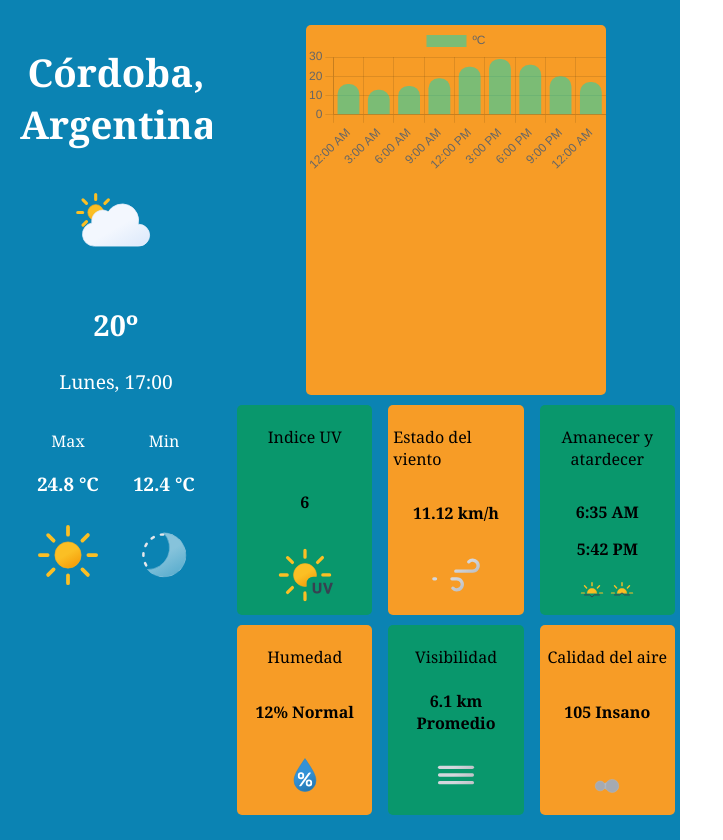
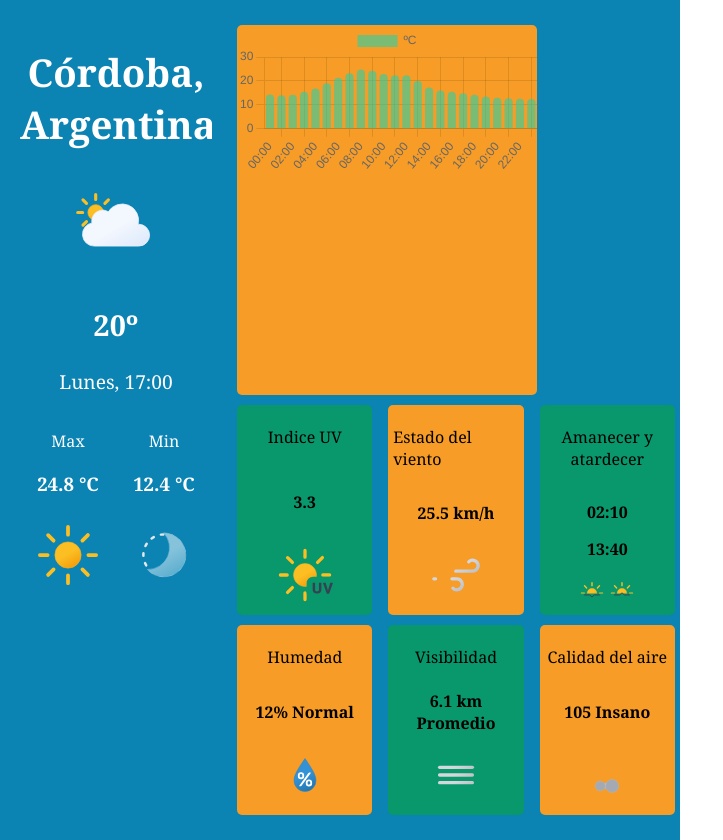
Before and after one commit to candeambi/Dashboard, a React (Create React App) app: page / in a window 1280 px wide. Shown: the whole page, without its empty margins (0-723 px from the left). Built offline with nearby package versions, Linux system fonts and the light colour scheme.

Commit message:
Agrego datos del json en algunos componentes

```diff
--- a/public/index.html
+++ b/public/index.html
@@ -24,7 +24,7 @@
       work correctly both with client-side routing and a non-root public URL.
       Learn how to configure a non-root public URL by running `npm run build`.
     -->
-    <title>React App</title>
+    <title>Dashboard</title>
   </head>
   <body>
     <noscript>You need to enable JavaScript to run this app.</noscript>
--- a/src/App.js
+++ b/src/App.js
@@ -7,9 +7,10 @@ import Wind from './componentes/Wind';
 import SunriseSunset from './componentes/SunriseSunset';
 import Humidity from './componentes/Humidity';
 import Visibility from './componentes/Visibility';
-import AirQuality from './componentes/AirQuality'
+import AirQuality from './componentes/AirQuality';
+import Data from './componentes/Data.json';
 
-
+/* Estilos*/
 const DashboardContainer = styled.div`
   display: grid;
   grid-template-columns: 30% 70%; /* Columna 1: 30%, Columna 2: 70% */
@@ -37,10 +38,9 @@ const Information = styled.div`
 `;
 
 const Graphic = styled.div`
-    height: 50%;
-    width: 100%;
+    height: 100%;
+    width: 200%;
     display: flex;
-    justify-content: center;
 `;
 
 const DetailsContainer = styled.div`
@@ -53,6 +53,7 @@ const DetailsContainer = styled.div`
 
 
 function App() {
+
   return (
     <DashboardContainer>
       <Temperature>
--- a/src/componentes/Hours.js
+++ b/src/componentes/Hours.js
@@ -1,5 +1,6 @@
 import React from 'react';
 import styled from 'styled-components';
+import Data from './Data.json';
 import { Bar } from "react-chartjs-2";
 import {
   Chart as ChartJS,
@@ -24,6 +25,7 @@ ChartJS.register(
   Filler
 );
 
+/*Estilos*/
 const Container = styled.div`
   background-color: rgb(247, 156, 38);
   border-radius: 5px;
@@ -32,15 +34,43 @@ const Container = styled.div`
 
 function Hours(){
 
-const horarios = ['12:00 AM', '3:00 AM', '6:00 AM', '9:00 AM', '12:00 PM', '3:00 PM', '6:00 PM', '9:00 PM', '12:00 AM'];
-const grados = [16, 13, 15, 19, 25, 29, 26, 20, 17];
+  /* Datos del JSON extraidos para el grafico*/
+  const temperaturaPorHora = [
+    { hora: String(Data.hourly.time[0] ).slice(-5), temperatura: Data.hourly.temperature_2m[0]},
+    { hora: String(Data.hourly.time[1] ).slice(-5), temperatura: Data.hourly.temperature_2m[1]},
+    { hora: String(Data.hourly.time[2] ).slice(-5), temperatura: Data.hourly.temperature_2m[2]},
+    { hora: String(Data.hourly.time[3] ).slice(-5), temperatura: Data.hourly.temperature_2m[3]},
+    { hora: String(Data.hourly.time[4] ).slice(-5), temperatura: Data.hourly.temperature_2m[4]},
+    { hora: String(Data.hourly.time[5] ).slice(-5), temperatura: Data.hourly.temperature_2m[5]},
+    { hora: String(Data.hourly.time[6] ).slice(-5), temperatura: Data.hourly.temperature_2m[6]},
+    { hora: String(Data.hourly.time[7] ).slice(-5), temperatura: Data.hourly.temperature_2m[7]},
+    { hora: String(Data.hourly.time[8] ).slice(-5), temperatura: Data.hourly.temperature_2m[8]},
+    { hora: String(Data.hourly.time[9] ).slice(-5), temperatura: Data.hourly.temperature_2m[9]},
+    { hora: String(Data.hourly.time[10]).slice(-5) , temperatura: Data.hourly.temperature_2m[10]},
+    { hora: String(Data.hourly.time[11]).slice(-5) , temperatura: Data.hourly.temperature_2m[11]},
+    { hora: String(Data.hourly.time[12]).slice(-5) , temperatura: Data.hourly.temperature_2m[12]},
+    { hora: String(Data.hourly.time[13]).slice(-5) , temperatura: Data.hourly.temperature_2m[13]},
+    { hora: String(Data.hourly.time[14]).slice(-5) , temperatura: Data.hourly.temperature_2m[14]},
+    { hora: String(Data.hourly.time[15]).slice(-5) , temperatura: Data.hourly.temperature_2m[15]},
+    { hora: String(Data.hourly.time[16]).slice(-5) , temperatura: Data.hourly.temperature_2m[16]},
+    { hora: String(Data.hourly.time[17]).slice(-5) , temperatura: Data.hourly.temperature_2m[17]},
+    { hora: String(Data.hourly.time[18]).slice(-5) , temperatura: Data.hourly.temperature_2m[18]},
+    { hora: String(Data.hourly.time[19]).slice(-5) , temperatura: Data.hourly.temperature_2m[19]},
+    { hora: String(Data.hourly.time[20]).slice(-5) , temperatura: Data.hourly.temperature_2m[20]},
+    { hora: String(Data.hourly.time[21]).slice(-5) , temperatura: Data.hourly.temperature_2m[21]},
+    { hora: String(Data.hourly.time[22]).slice(-5) , temperatura: Data.hourly.temperature_2m[22]},
+    { hora: String(Data.hourly.time[23]).slice(-5) , temperatura: Data.hourly.temperature_2m[23]},
+  ];
+
+  const horas = temperaturaPorHora.map(item => item.hora);
+  const temperaturas = temperaturaPorHora.map(item => item.temperatura);
 
 const myData = {
-    labels: horarios,
+    labels: horas,
     datasets: [
         {
             label: 'ºC',
-            data: grados,
+            data: temperaturas,
             backgroundColor: 'rgba(0, 220, 195, 0.5)',
             borderRadius: '10'
         }
@@ -52,7 +82,7 @@ const myOptions = {
     scales: {
       x: {
         type: 'category', // Indicar explícitamente que el tipo de escala es 'category'.
-        labels: horarios, // Esto debe coincidir con las etiquetas de datos.
+        labels: horas, // Esto debe coincidir con las etiquetas de datos.
       },
       y: {
         beginAtZero: true, // Esto asegura que el eje y comience desde cero.
--- a/src/componentes/SunriseSunset.js
+++ b/src/componentes/SunriseSunset.js
@@ -2,7 +2,9 @@ import React from 'react';
 import styled from "styled-components";
 import Sunrise from "../icons/sunrise.svg";
 import Sunset from "../icons/sunset.svg";
+import Data from './Data.json';
 
+/*Estilos*/
 const Card = styled.div`
     display: flex;
     flex: 0 0 calc(28% - 0px); /* Establece el ancho de cada tarjeta en un tercio del contenedor, considerando el espacio entre las tarjetas */
@@ -28,11 +30,16 @@ font-weight: bold;
 `;
 
 function SunriseSunset () {
+
+    /*Datos del JSON*/
+    const sunriseHour = String(Data.daily.sunrise).slice(-5);
+    const sunsetHour = String(Data.daily.sunset).slice(-5);
+
     return (
         <Card>
             <p>Amanecer y atardecer</p>
-            <Info>6:35 AM</Info>
-            <Info>5:42 PM</Info>
+            <Info>{sunriseHour}</Info>
+            <Info>{sunsetHour}</Info>
 
             <Wrap>
                 <img src={Sunset} alt='Atardecer' width={'30px'} />
--- a/src/componentes/Temp.js
+++ b/src/componentes/Temp.js
@@ -5,8 +5,7 @@ import Night from "../icons/moon-first-quarter.svg";
 import PartlyCloudy from "../icons/partly-cloudy-day.svg";
 import Data from './Data.json';
 
-
-
+/* Estilos*/
 const Container = styled.div`
     display: grid;
     grid-template-columns: 1fr 1fr;
@@ -33,6 +32,7 @@ const Min = styled.div`
 
 function Temp (){
 
+    /* Declaro constantes del json*/
     const tempUnit = Data.daily_units.temperature_2m_max;
     const max = Data.daily.temperature_2m_max;
     const min = Data.daily.temperature_2m_min;
--- a/src/componentes/UvIndex.js
+++ b/src/componentes/UvIndex.js
@@ -1,7 +1,9 @@
 import React from 'react';
 import styled from "styled-components";
 import UvIcon from "../icons/uv-index.svg";
+import Data from './Data.json';
 
+/* Estilos*/
 const Card = styled.div`
     display: flex;
     flex: 0 0 calc(28% - 0px); /* Establece el ancho de cada tarjeta en un tercio del contenedor, considerando el espacio entre las tarjetas */
@@ -23,10 +25,14 @@ text-align: center;
 `;
 
 function UvIndex (){
+
+    /* Declaro constantes del json*/
+    const uv = Data.daily.uv_index_max;
+
     return (
         <Card>
                 <p>Indice UV</p>
-                <Info>6</Info>
+                <Info>{uv}</Info>
 
                     <img src={UvIcon} alt='RayosUV' width={'70px'}/>
 
--- a/src/componentes/Wind.js
+++ b/src/componentes/Wind.js
@@ -1,8 +1,9 @@
 import React from 'react';
 import styled from "styled-components";
 import WindIcon from "../icons/wind.svg";
+import Data from "./Data.json";
 
-
+/* Estilos*/
 const Card = styled.div`
    display: flex;
    flex: 0 0 calc(28% - 0px); /* Establece el ancho de cada tarjeta en un tercio del contenedor, considerando el espacio entre las tarjetas */
@@ -23,10 +24,15 @@ font-weight: bold;
 `;
 
 function Wind () {
+
+    /* Declaro constantes del json*/
+    const wind = Data.daily.windspeed_10m_max;
+    const windUnit = Data.daily_units.windspeed_10m_max;
+
     return (
         <Card>
             <p>Estado del viento</p>
-            <Info>11.12 km/h</Info>
+            <Info>{wind} {windUnit}</Info>
 
                 <img src={WindIcon} alt='Viento' width={'70px'}/>
 
```
